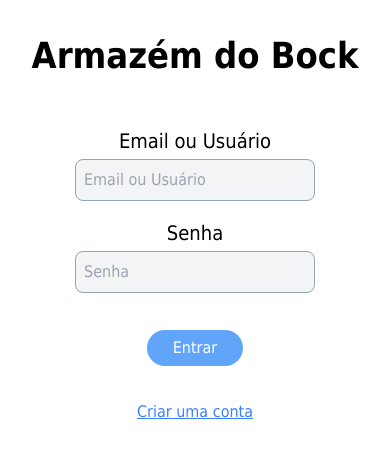
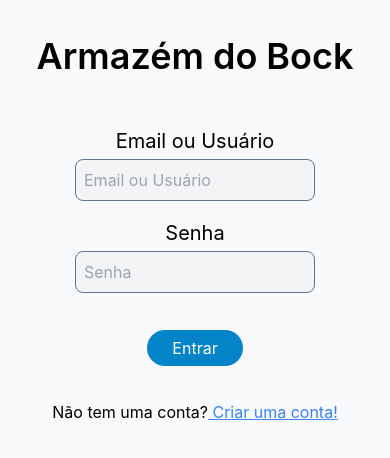
Before and after one commit to erikbocks/warehouse, a React (Create React App) app: page / in a window 390 px wide. Shown: the top 458 px of the page. Built offline with nearby package versions, Linux system fonts and the light colour scheme.

Commit message:
implementada responsividade no form de login e troca da fonte

```diff
--- a/src/App.css
+++ /dev/null
@@ -1,6 +0,0 @@
-* {
-    margin: 0px;
-    box-sizing: border-box;
-    overflow-x: hidden;
-    font-family: Tahoma;
-}
--- a/src/App.js
+++ b/src/App.js
@@ -1,4 +1,3 @@
-import './App.css'
 import React from 'react';
 import Login from './pages/Login';
 import Signup from './pages/Signup'
@@ -7,7 +6,7 @@ import { Routes, Route} from "react-router-dom"
 
 function App() {
   return (
-    <div className={'App'}>
+    <div className={'w-screen h-screen font-inter bg-slate-50'}>
       <Routes>
           <Route path='/' element={<Login/>}/>
           <Route path='/signup' element={<Signup/>}/>
--- a/src/components/LoginForm.js
+++ b/src/components/LoginForm.js
@@ -7,7 +7,6 @@ function LoginForm(props) {
         password: ""
     })
 
-    // lida com a mudança do input
     const handleInputChange = (event) => {
         const fieldName = event.target.getAttribute('name')
         const fieldValue = event.target.value
@@ -18,7 +17,6 @@ function LoginForm(props) {
         })
     }
 
-    // lida com o envio do formulário
     function handleSubmit(event) {
         event.preventDefault()
 
@@ -31,23 +29,22 @@ function LoginForm(props) {
     return (
         <div className={'h-96 flex flex-col items-center '}>
             <form className={'h-72 w-screen flex flex-col justify-evenly items-center'} onSubmit={handleSubmit}>
-
                 <div className='w-screen h-20 flex flex-col  items-center justify-evenly'>
-                    <p className='text-xl'>Email ou Usuário</p>
-                    <input className={"p-2 w-60 border  border-solid rounded-lg border-slate-400 bg-gray-100"} type={"text"} placeholder={"Email ou Usuário"} name={"login"} onChange={handleInputChange} required></input>
+                    <p className='text-xl xl:text-lg'>Email ou Usuário</p>
+                    <input className={"p-2 w-60 border  border-solid rounded-lg border-slate-500 bg-gray-100"} type={"text"} placeholder={"Email ou Usuário"} name={"login"} onChange={handleInputChange} required></input>
                 </div>
-
                 <div className={'h-20 w-screen flex flex-col items-center justify-evenly'}>
-                    <p className={'text-xl'}>Senha</p>
-                    <input className={"p-2 w-60 border  border-solid rounded-lg border-slate-400 bg-gray-100"} type={"password"} placeholder={"Senha"} name={"password"} onChange={handleInputChange} required></input>
+                    <p className={'text-xl xl:text-lg'}>Senha</p>
+                    <input className={"p-2 w-60 border  border-solid rounded-lg border-slate-500 bg-gray-100"} type={"password"} placeholder={"Senha"} name={"password"} onChange={handleInputChange} required></input>
                 </div>
-
                 <div className={'w-32 h-20 flex justify-center items-center '}>
-                    <button type={"submit"} className={"h-9 w-24 rounded-full hover:scale-105 transition-all text-white hover:bg-sky-600 bg-blue-400"}>Entrar</button>
+                    <button type={"submit"} className={"h-9 w-24 rounded-full hover:scale-105 transition-all text-white bg-sky-600 hover:bg-blue-500"}>Entrar</button>
                 </div>
-
             </form>
-            <Link className={'h-10 text-base underline text-blue-500'}to={"/signup"}>Criar uma conta</Link>
+            <span>
+                    Não tem uma conta?
+                <Link className={'h-10 text-base underline text-blue-500'}to={"/signup"}> Criar uma conta!</Link>
+            </span>
         </div>
     )
 }
--- a/src/components/Title.js
+++ b/src/components/Title.js
@@ -2,7 +2,7 @@ import { React } from 'react'
 
 function Title() {
     return (
-            <h1 className='flex items-center justify-center text-4xl h-28 font-semibold md:text-5xl'>
+            <h1 className='flex items-center justify-center text-4xl h-28 font-semibold md:text-6xl'>
                 Armazém do Bock
             </h1>
     )
--- a/src/index.css
+++ b/src/index.css
@@ -1,3 +1,4 @@
 @tailwind base;
 @tailwind components;
 @tailwind utilities;
+@import url('https://fonts.googleapis.com/css2?family=Inter&display=swap');
--- a/src/pages/Home.js
+++ b/src/pages/Home.js
@@ -3,7 +3,6 @@ import Table from '../components/Table'
 import Title from '../components/Title'
 
 function Home() {
-
     return (
         <>
             <Title />
--- a/tailwind.config.js
+++ b/tailwind.config.js
@@ -4,7 +4,11 @@ module.exports = {
     "./src/**/*.{js, jsx, ts, tsx}",
   ],
   theme: {
-    extend: {},
+    extend: {
+      fontFamily: {
+        'inter': ['Inter', 'sans-serif']
+      }
+    },
   },
   plugins: [],
 }
```
